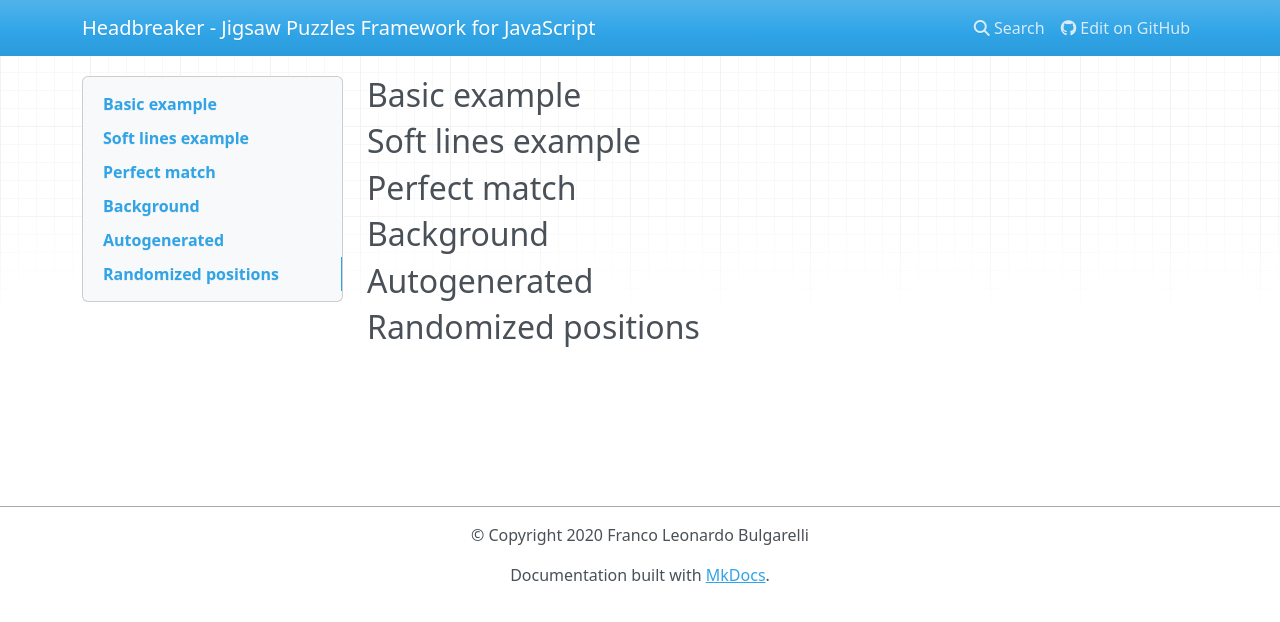
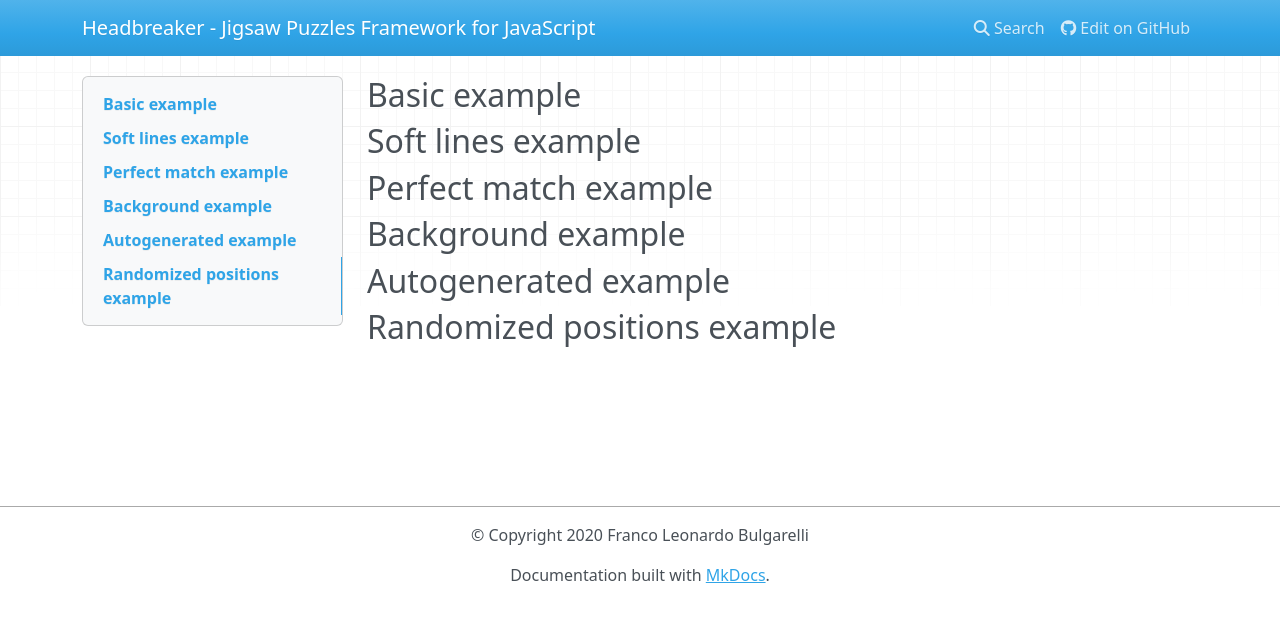
Before and after one commit to flbulgarelli/headbreaker, an MkDocs documentation site: the page built from docs/index.md, in a window 1280 px wide. Shown: the top 622 px of the page. Built offline with MkDocs 1.6.1, drawn with Linux system fonts in a browser that asks for light colours; nearby versions of some CDN libraries.

Commit message:
Fixing titles

```diff
--- a/docs/index.md
+++ b/docs/index.md
@@ -83,7 +83,7 @@
 
 
 
-## Perfect match
+## Perfect match example
 
 <div id="perfect">
 </div>
@@ -121,8 +121,8 @@
 </script>
 
 
+## Background example
 
-## Background
 
 <div id="background">
 </div>
@@ -247,7 +247,7 @@
 </script>
 
 
-## Autogenerated
+## Autogenerated example
 
 <div id="autogen">
 </div>
@@ -270,7 +270,7 @@
 
 
 
-## Randomized positions
+## Randomized positions example
 
 <div id="randomized">
 </div>
```
